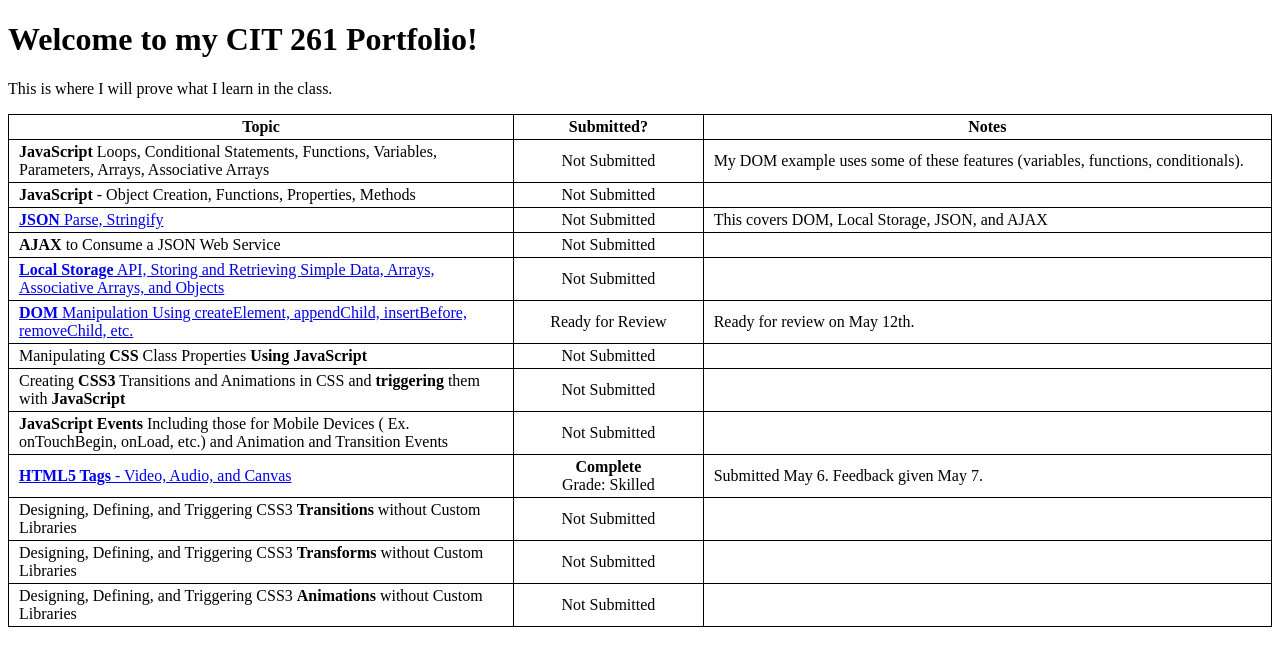
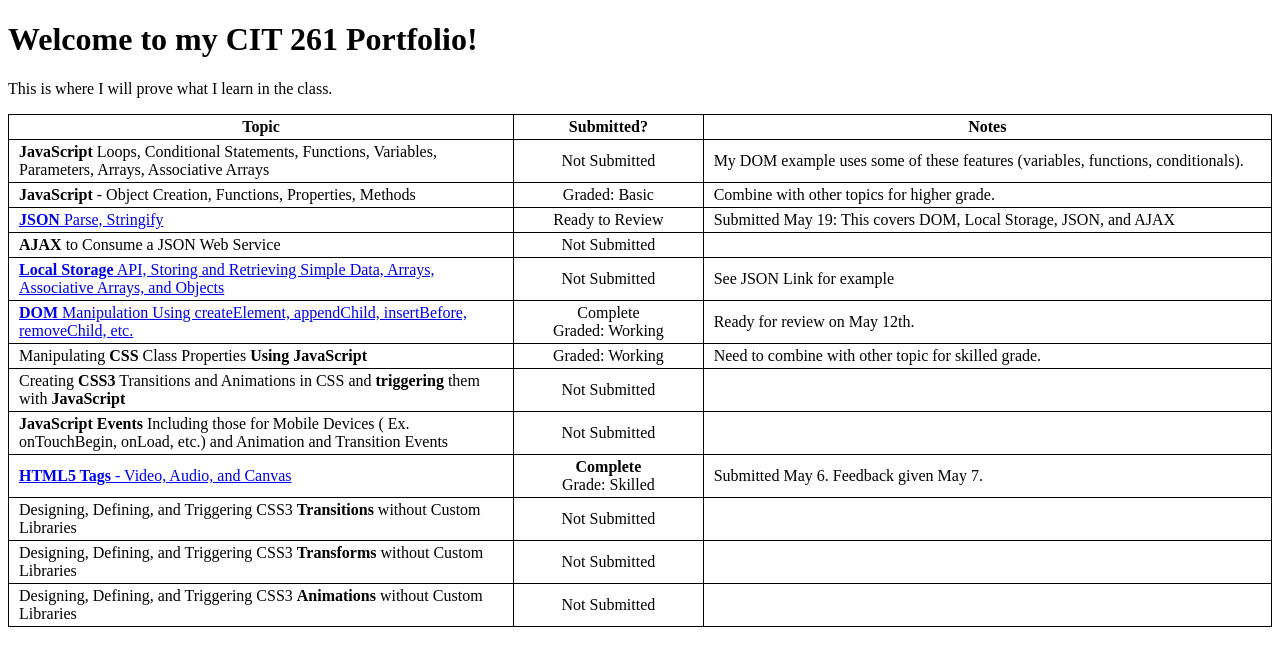
Before and after one commit to Moake-Melissa/cit261, a PHP site: page / in a window 1280 px wide. Shown: the top 666 px of the page. Run offline with PHP 8.4, Linux system fonts and the light colour scheme.

Commit message:
status change

```diff
--- a/index.php
+++ b/index.php
@@ -17,13 +17,13 @@
                     </thead>
                     <tbody>
                         <tr><td><b>JavaScript</b> Loops, Conditional Statements, Functions, Variables, Parameters, Arrays, Associative Arrays</td><td>Not Submitted</td><td>My DOM example uses some of these features (variables, functions, conditionals).</td></tr>
-                        <tr><td><b>JavaScript</b> - Object Creation, Functions, Properties, Methods</td><td>Not Submitted</td><td></td></tr>
-                        <tr><td><a href='dom-json.html'><b>JSON</b> Parse, Stringify</a></td><td>Not Submitted</td><td>This covers DOM, Local Storage, JSON, and AJAX</td></tr>
+                        <tr><td><b>JavaScript</b> - Object Creation, Functions, Properties, Methods</td><td>Graded: Basic</td><td>Combine with other topics for higher grade.</td></tr>
+                        <tr><td><a href='dom-json.html'><b>JSON</b> Parse, Stringify</a></td><td>Ready to Review</td><td>Submitted May 19: This covers DOM, Local Storage, JSON, and AJAX</td></tr>
                         <tr><td><b>AJAX</b> to Consume a JSON Web Service
 </td><td>Not Submitted</td><td></td></tr>
-                        <tr><td><a href="advancedLocalStorage.html"><b>Local Storage</b> API, Storing and Retrieving Simple Data, Arrays, Associative Arrays, and Objects</a></td><td>Not Submitted</td><td></td></tr>
-                        <tr><td><a href="dom.html"><b>DOM</b> Manipulation Using createElement, appendChild, insertBefore, removeChild, etc.</a></td><td>Ready for Review</td><td>Ready for review on May 12th.</td></tr>
-                        <tr><td>Manipulating <b>CSS</b> Class Properties <b>Using JavaScript</td><td>Not Submitted</td><td></td></tr>
+                        <tr><td><a href="advancedLocalStorage.html"><b>Local Storage</b> API, Storing and Retrieving Simple Data, Arrays, Associative Arrays, and Objects</a></td><td>Not Submitted</td><td>See JSON Link for example</td></tr>
+                        <tr><td><a href="dom.html"><b>DOM</b> Manipulation Using createElement, appendChild, insertBefore, removeChild, etc.</a></td><td>Complete<br>Graded: Working</td><td>Ready for review on May 12th.</td></tr>
+                        <tr><td>Manipulating <b>CSS</b> Class Properties <b>Using JavaScript</td><td>Graded: Working</td><td>Need to combine with other topic for skilled grade.</td></tr>
                         <tr><td>Creating <b>CSS3</b> Transitions and Animations in CSS and <b>triggering</b> them with <b>JavaScript</b></td><td>Not Submitted</td><td></td></tr>
                         <tr><td><b>JavaScript Events</b> Including those for Mobile Devices ( Ex. onTouchBegin, onLoad, etc.) and Animation and Transition Events
 </td><td>Not Submitted</td><td></td></tr>
```
